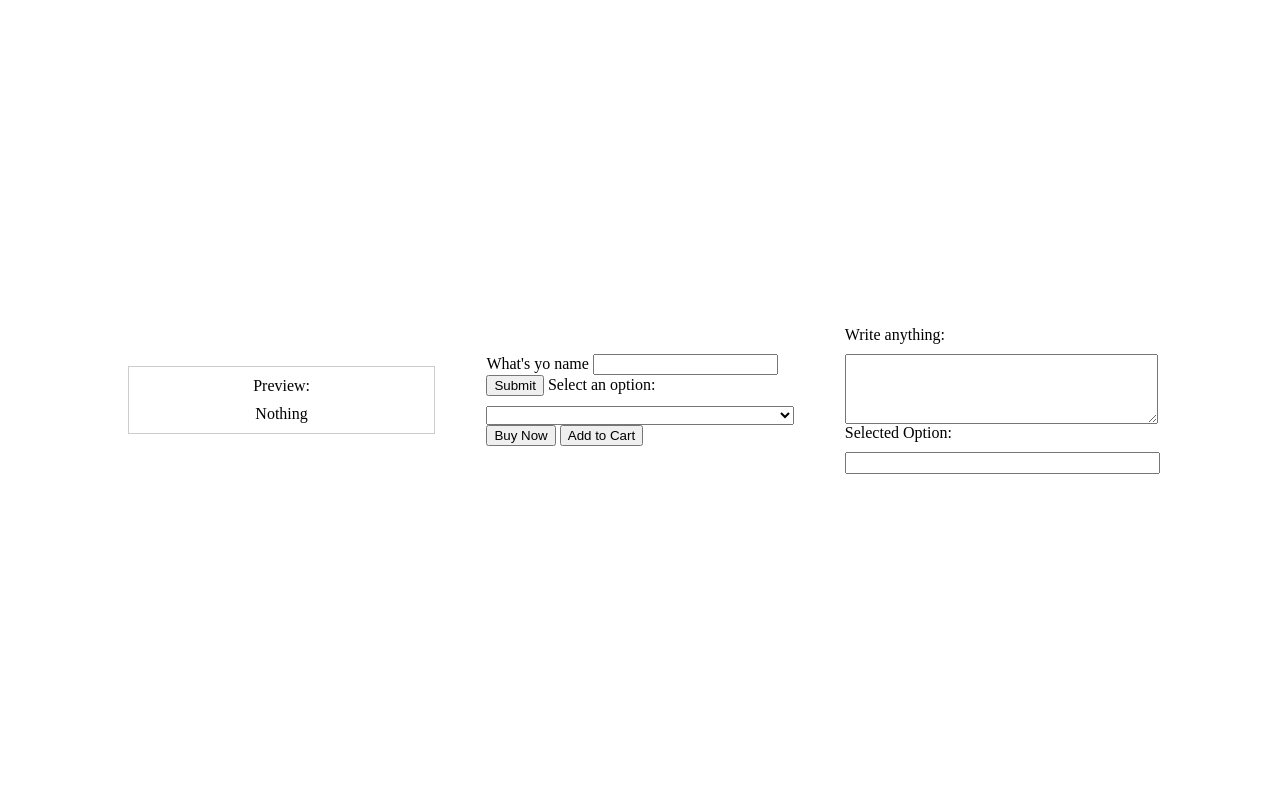
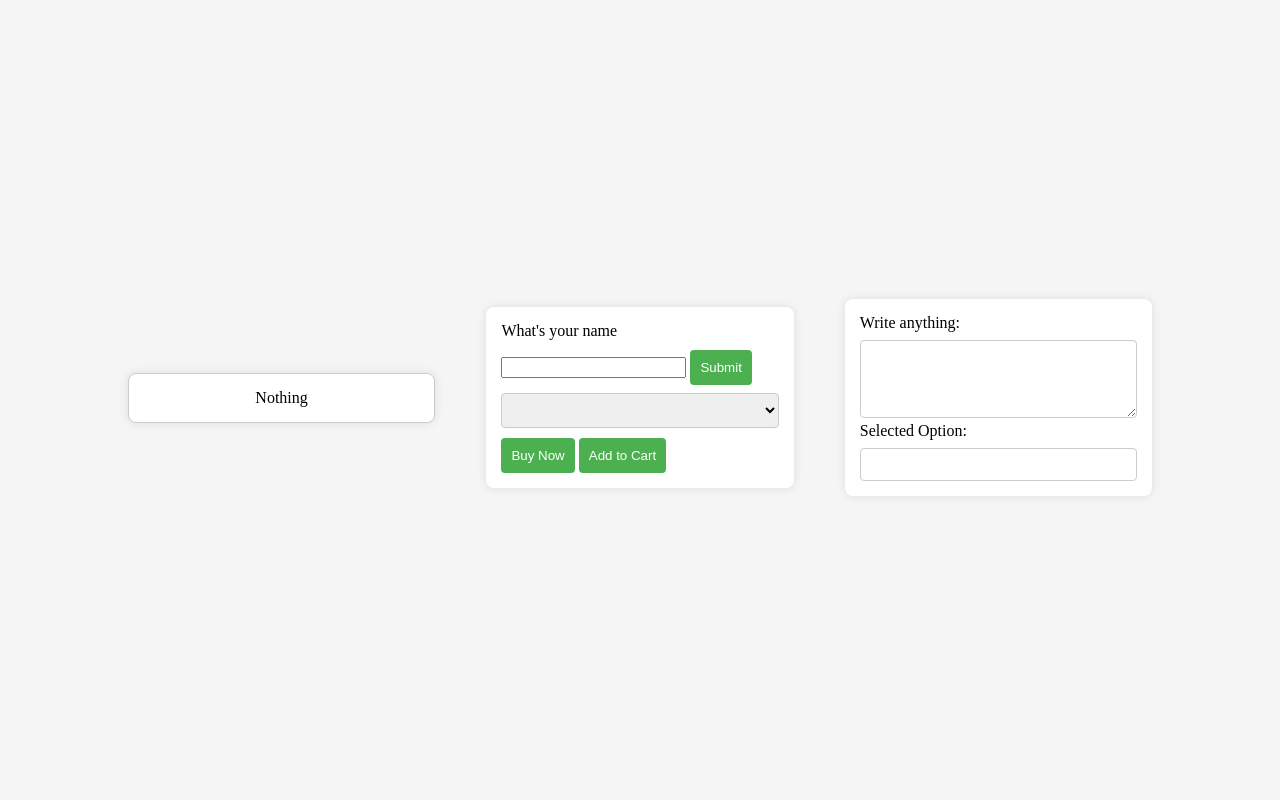
Before and after one commit to Harsha-vrdn/Hasgu-website, a Django app: template my_project/main/templates/main.html in a window 1280 px wide. Run offline with Django 4.2, Linux system fonts and the light colour scheme; a user stored in the database is signed in; tables that the repository leaves empty hold one stand-in row (values such as "Sample post"); the template is opened without the code that fills it: most values are stand-ins (such as "Sample title", 1, 10 or a date in 2020).

Commit message:
Main modified

```diff
--- a/my_project/main/templates/main.html
+++ b/my_project/main/templates/main.html
@@ -1,4 +1,4 @@
-{% comment %} <!DOCTYPE html>
+<!DOCTYPE html>
 <html lang="en">
   <head>
     <meta charset="UTF-8" />
@@ -12,185 +12,87 @@
         align-items: center;
         height: 100vh;
         margin: 0;
+        background-color: #f5f5f5; /* Light gray background */
       }
 
       .container {
         display: flex;
+        flex-wrap: wrap; /* Allow items to wrap to the next line */
         justify-content: space-between;
         align-items: center;
         width: 80%;
+        margin: auto; /* Center the container */
+      }
+
+      #preview-container,
+      #dropdown-container,
+      #text-area-container {
+        box-sizing: border-box;
+        width: 100%; /* Full width on small screens */
+        margin-top: 10px;
+        padding: 15px;
+        background-color: #fff; /* White background */
+        border-radius: 8px;
+        box-shadow: 0 0 10px rgba(0, 0, 0, 0.1); /* Subtle box shadow */
+        margin-bottom: 15px;
+      }
+
+      #preview-container {
+        border: 1px solid #ccc;
+        text-align: center;
       }
 
       #dropdown,
-      #preview,
       #text-area,
       #selected-option {
-        font-family: 'Times New Roman', serif;
-        margin-top: 10px;
-        width: 100%; /* Full width for the dropdown, text area, and selected option */
+        width: 100%;
+        padding: 8px;
+        margin-top: 8px;
+        border: 1px solid #ccc;
+        border-radius: 4px;
+        box-sizing: border-box;
       }
 
-      #input-container {
-        display: flex;
-        flex-direction: column;
+      #dropdown-container button,
+      #text-area-container button {
+        padding: 10px;
+        margin-top: 10px;
+        cursor: pointer;
+        background-color: #4caf50; /* Green */
+        color: #fff; /* White text */
+        border: none;
+        border-radius: 4px;
+        transition: background-color 0.3s;
       }
 
-      #preview-container {
-        box-sizing: border-box;
-        border: 1px solid #ccc;
-        padding: 10px;
-        width: 30%;
-        height: fit-content;
-        text-align: center;
+      #dropdown-container button:hover,
+      #text-area-container button:hover {
+        background-color: #45a049; /* Darker green on hover */
       }
 
-      #dropdown-container,
-      #text-area-container {
-        display: flex;
-        flex-direction: column;
-        width: 30%;
+      @media only screen and (min-width: 768px) {
+        /* Adjust layout for medium and larger screens */
+        #preview-container,
+        #dropdown-container,
+        #text-area-container {
+          width: 30%; /* Reset width for larger screens */
+        }
       }
     </style>
   </head>
   <body>
     <div class="container">
+
       <div id="preview-container">
-        <label>Preview:</label>
         <div id="preview">Nothing</div>
       </div>
 
       <div id="dropdown-container">
         <form action="" method="post">
           {% csrf_token %}
-          <label for="makename">What's yo name</label>
+          <label for="makename">What's your name</label>
           <input type="text" id="makename" name="makename" />
           <button type="submit">Submit</button>
-
-          <label for="dropdown">Select an option:</label>
-          <select id="dropdown" name="dropdown" onchange="updatePreview()">
-            <option value="none"></option>
-            {% for i in res %}
-              <option value="{{ i }}">{{ i }}</option>
-            {% endfor %}
-          </select>
-        </form>
-      </div>
-
-      <div id="text-area-container">
-        <label for="text-area">Write anything:</label>
-        <textarea id="text-area" rows="4" cols="50" oninput="updatePreview()"></textarea>
-
-        <label for="selected-option">Selected Option:</label>
-        <input type="text" id="selected-option" oninput="updatePreview()" />
-      </div>
-    </div>
-
-    <script>
-      function updatePreview() {
-        var dropdown = document.getElementById('dropdown')
-        var textArea = document.getElementById('text-area')
-        var previewDiv = document.getElementById('preview')
-        var selectedOptionInput = document.getElementById('selected-option')
-
-        var selectedOption = dropdown.options[dropdown.selectedIndex].text
-        var textAreaContent = textArea.value
-
-        // Clear the selected option if there is content in the "Write anything" textarea
-        if (textAreaContent.trim() !== '') {
-          selectedOption = ''
-        }
-
-        // Create a new line-separated string for better readability in the preview
-        var previewContent = selectedOption + '\n' + textAreaContent
-
-        previewDiv.textContent = previewContent
-        selectedOptionInput.value = selectedOption
-      }
-
-      // Attach the updatePreview function to the input event of the text area and input field
-      document.getElementById('text-area').addEventListener('input', updatePreview)
-      document.getElementById('selected-option').addEventListener('input', updatePreview)
-
-      // Add an event listener to the dropdown to clear the "Write anything" textarea when an option is selected
-      document.getElementById('dropdown').addEventListener('change', function () {
-        document.getElementById('text-area').value = '' // Clear the textarea
-        updatePreview() // Update the preview
-      })
-    </script>
-  </body>
-</html>
-{% endcomment %}
-
-<!DOCTYPE html>
-<html lang="en">
-  <head>
-    <!-- Your existing head content... -->
-    <meta charset="UTF-8" />
-    <meta name="viewport" content="width=device-width, initial-scale=1.0" />
-    <title>Main</title>
-    <style>
-      body {
-        font-family: 'Times New Roman', serif;
-        display: flex;
-        justify-content: center;
-        align-items: center;
-        height: 100vh;
-        margin: 0;
-      }
-
-      .container {
-        display: flex;
-        justify-content: space-between;
-        align-items: center;
-        width: 80%;
-      }
-
-      #dropdown,
-      #preview,
-      #text-area,
-      #selected-option {
-        font-family: 'Times New Roman', serif;
-        margin-top: 10px;
-        width: 100%; /* Full width for the dropdown, text area, and selected option */
-      }
-
-      #input-container {
-        display: flex;
-        flex-direction: column;
-      }
-
-      #preview-container {
-        box-sizing: border-box;
-        border: 1px solid #ccc;
-        padding: 10px;
-        width: 30%;
-        height: fit-content;
-        text-align: center;
-      }
-
-      #dropdown-container,
-      #text-area-container {
-        display: flex;
-        flex-direction: column;
-        width: 30%;
-      }
-    </style>
-  </head>
-  <body>
-    <div class="container">
-      <div id="preview-container">
-        <label>Preview:</label>
-        <div id="preview">Nothing</div>
-      </div>
-
-      <div id="dropdown-container">
-        <form action="" method="post">
-          {% csrf_token %}
-          <label for="makename">What's yo name</label>
-          <input type="text" id="makename" name="makename" />
-          <button type="submit">Submit</button>
-
-          <label for="dropdown">Select an option:</label>
           <select id="dropdown" name="dropdown" onchange="updatePreview()">
             <option value="none"></option>
             {% for i in res %}
@@ -199,11 +101,9 @@
           </select>
 
           {% if user.is_authenticated %}
-            <!-- Show "Buy Now" and "Add to Cart" options if the user is logged in -->
             <button type="button" onclick="buyNow()">Buy Now</button>
-            <button type="button" onclick="addToCart()">Add to Cart</button>
+            <button id="addToCartBtn" type="button">Add to Cart</button>
           {% else %}
-            <!-- Show a login link if the user is not logged in -->
             <p>
               <a href="{% url 'user_login' %}">Login</a> to buy this item.
             </p>
@@ -222,35 +122,38 @@
 
     <script>
       function updatePreview() {
-        var dropdown = document.getElementById('dropdown')
-        var textArea = document.getElementById('text-area')
-        var previewDiv = document.getElementById('preview')
-        var selectedOptionInput = document.getElementById('selected-option')
+        var dropdown = document.getElementById('dropdown');
+        var textArea = document.getElementById('text-area');
+        var previewDiv = document.getElementById('preview');
+        var selectedOptionInput = document.getElementById('selected-option');
 
-        var selectedOption = dropdown.options[dropdown.selectedIndex].text
-        var textAreaContent = textArea.value
+        var selectedOption = dropdown.options[dropdown.selectedIndex].text;
+        var textAreaContent = textArea.value.trim();
 
-        // Clear the selected option if there is content in the "Write anything" textarea
-        if (textAreaContent.trim() !== '') {
-          selectedOption = ''
-        }
+        selectedOption = textAreaContent === '' ? selectedOption : '';
 
-        // Create a new line-separated string for better readability in the preview
-        var previewContent = selectedOption + '\n' + textAreaContent
-
-        previewDiv.textContent = previewContent
-        selectedOptionInput.value = selectedOption
+        var previewContent = `${selectedOption}\n${textAreaContent}`;
+        previewDiv.textContent = previewContent;
+        selectedOptionInput.value = selectedOption;
       }
 
-      // Attach the updatePreview function to the input event of the text area and input field
-      document.getElementById('text-area').addEventListener('input', updatePreview)
-      document.getElementById('selected-option').addEventListener('input', updatePreview)
+      function addToCart() {
+        // Add your logic to handle adding to the cart
+        // For example, you can send an AJAX request to a server endpoint
+        // or update a client-side cart object.
+        // For demonstration purposes, let's alert a message.
+        alert('Item added to cart!');
+      }
 
-      // Add an event listener to the dropdown to clear the "Write anything" textarea when an option is selected
+      document.getElementById('text-area').addEventListener('input', updatePreview);
+      document.getElementById('selected-option').addEventListener('input', updatePreview);
+
       document.getElementById('dropdown').addEventListener('change', function () {
-        document.getElementById('text-area').value = '' // Clear the textarea
-        updatePreview() // Update the preview
-      })
+        document.getElementById('text-area').value = '';
+        updatePreview();
+      });
+
+      document.getElementById('addToCartBtn').addEventListener('click', addToCart);
     </script>
   </body>
 </html>
```
Also changed, not shown: my_project/db.sqlite3.
